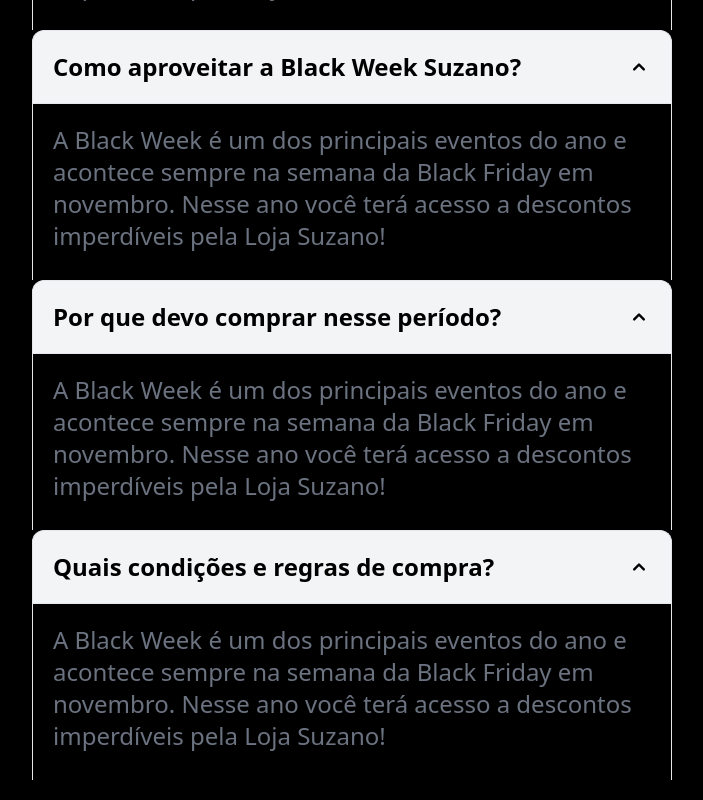
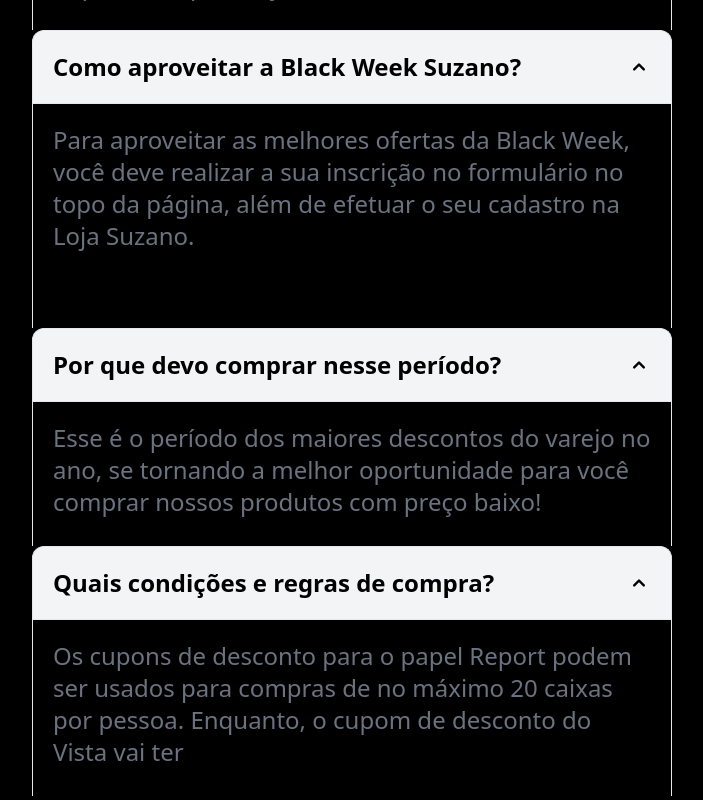
Before and after one commit to gutodiasdev/customer-blackweek, a React (Create React App) app: page / in a window 1280 px wide. Shown: the part 5238-6038 px from the top of the page, without its empty margins (288-991 px from the left). Built offline with nearby package versions, Linux system fonts and the light colour scheme.

Commit message:
fix: add FAQ correct

```diff
--- a/src/pages/LandingPage/index.tsx
+++ b/src/pages/LandingPage/index.tsx
@@ -183,7 +183,11 @@
             </h2>
             <div id="accordion-collapse-body-2" className="" aria-labelledby="accordion-collapse-heading-1">
               <div className="p-5 font-light border border-b-0 border-gray-200 dark:border-gray-700 dark:bg-gray-900">
-                <p className="text-2xl mb-2 text-gray-500 dark:text-gray-400">A Black Week é um dos principais eventos do ano e acontece sempre na semana da Black Friday em novembro. Nesse ano você terá acesso a descontos imperdíveis pela Loja Suzano!</p>
+                <p className="text-2xl mb-2 text-gray-500 dark:text-gray-400">Para aproveitar as melhores ofertas da Black Week, você deve realizar a sua inscrição no formulário no topo da página, além de efetuar o seu cadastro na Loja Suzano.
+                </p>
+                <p>
+                  Feito isso, confira o seu e-mail que estaremos informando vocês semanalmente sobre o evento, condições e o cupom de desconto!
+                </p>
               </div>
             </div>
 
@@ -195,7 +199,7 @@
             </h2>
             <div id="accordion-collapse-body-3" className="" aria-labelledby="accordion-collapse-heading-1">
               <div className="p-5 font-light border border-b-0 border-gray-200 dark:border-gray-700 dark:bg-gray-900">
-                <p className="text-2xl mb-2 text-gray-500 dark:text-gray-400">A Black Week é um dos principais eventos do ano e acontece sempre na semana da Black Friday em novembro. Nesse ano você terá acesso a descontos imperdíveis pela Loja Suzano!</p>
+                <p className="text-2xl mb-2 text-gray-500 dark:text-gray-400">Esse é o período dos maiores descontos do varejo no ano, se tornando a melhor oportunidade para você comprar nossos produtos com preço baixo!</p>
               </div>
             </div>
 
@@ -207,7 +211,7 @@
             </h2>
             <div id="accordion-collapse-body-3" className="" aria-labelledby="accordion-collapse-heading-1">
               <div className="p-5 font-light border border-b-0 border-gray-200 dark:border-gray-700 dark:bg-gray-900">
-                <p className="text-2xl mb-2 text-gray-500 dark:text-gray-400">A Black Week é um dos principais eventos do ano e acontece sempre na semana da Black Friday em novembro. Nesse ano você terá acesso a descontos imperdíveis pela Loja Suzano!</p>
+                <p className="text-2xl mb-2 text-gray-500 dark:text-gray-400">Os cupons de desconto para o papel Report podem ser usados para compras de no máximo 20 caixas por pessoa. Enquanto, o cupom de desconto do Vista vai ter</p>
               </div>
             </div>
 
```
